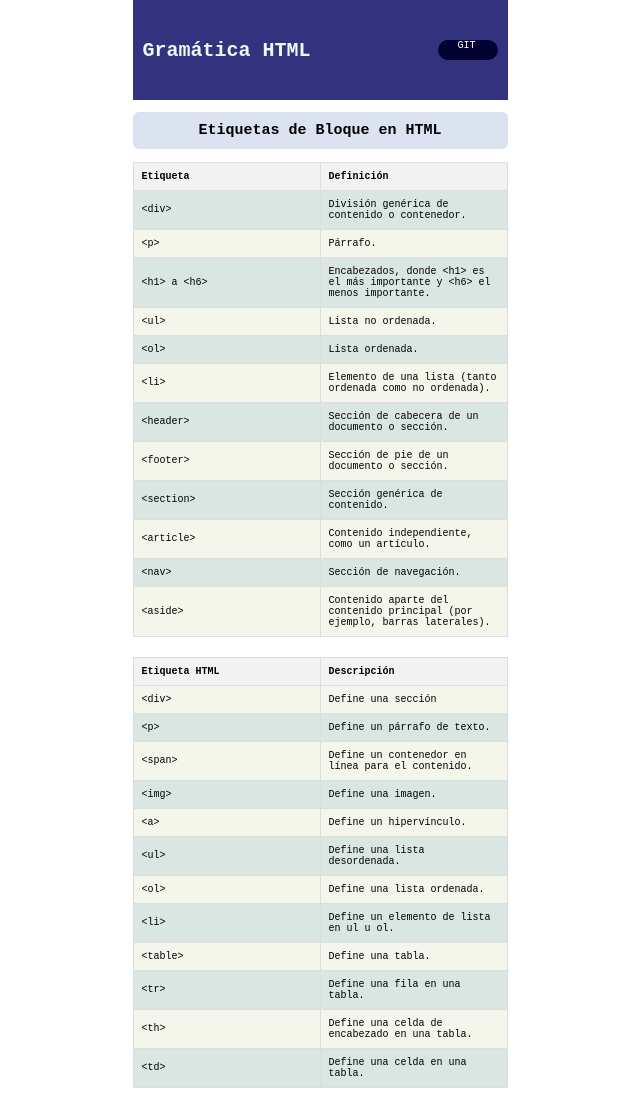
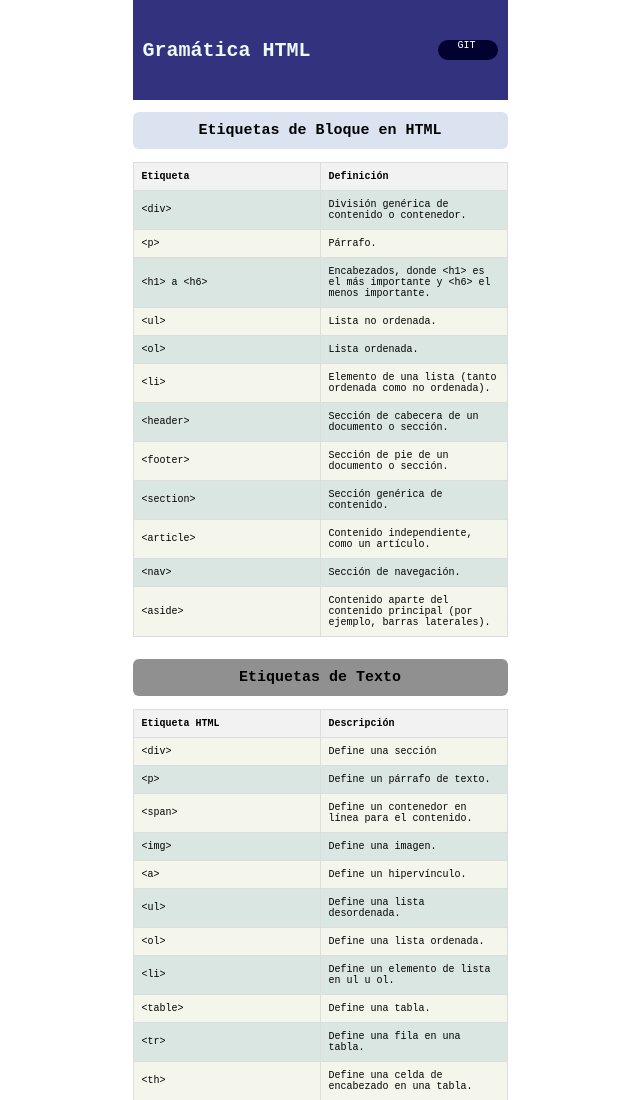
Before and after one commit to sofiagarcia358/etiquetas_html, a plain HTML site: page index.html in a window 1280 px wide. Shown: the top 1100 px of the page, without its empty margins (320-960 px from the left). Drawn offline with Linux system fonts and the light colour scheme.

Commit message:
retoque-texto

```diff
--- a/section2/section2.css
+++ b/section2/section2.css
@@ -4,6 +4,11 @@ table {
     width: 100%;
     border-collapse: collapse;
     table-layout: fixed;
+}
+.s2{
+    text-align: center;
+    background-color: rgb(145, 144, 144);
+
 }
 
 th, td {
--- a/section2/section2.js
+++ b/section2/section2.js
@@ -1,6 +1,7 @@
 let section2_sof =document.querySelector(".section-2");
 
 section2_sof.innerHTML =`
+<h2 class="s2">Etiquetas de Texto</h2>
 <table>
 <tr>
     <th>Etiqueta HTML</th>
```
